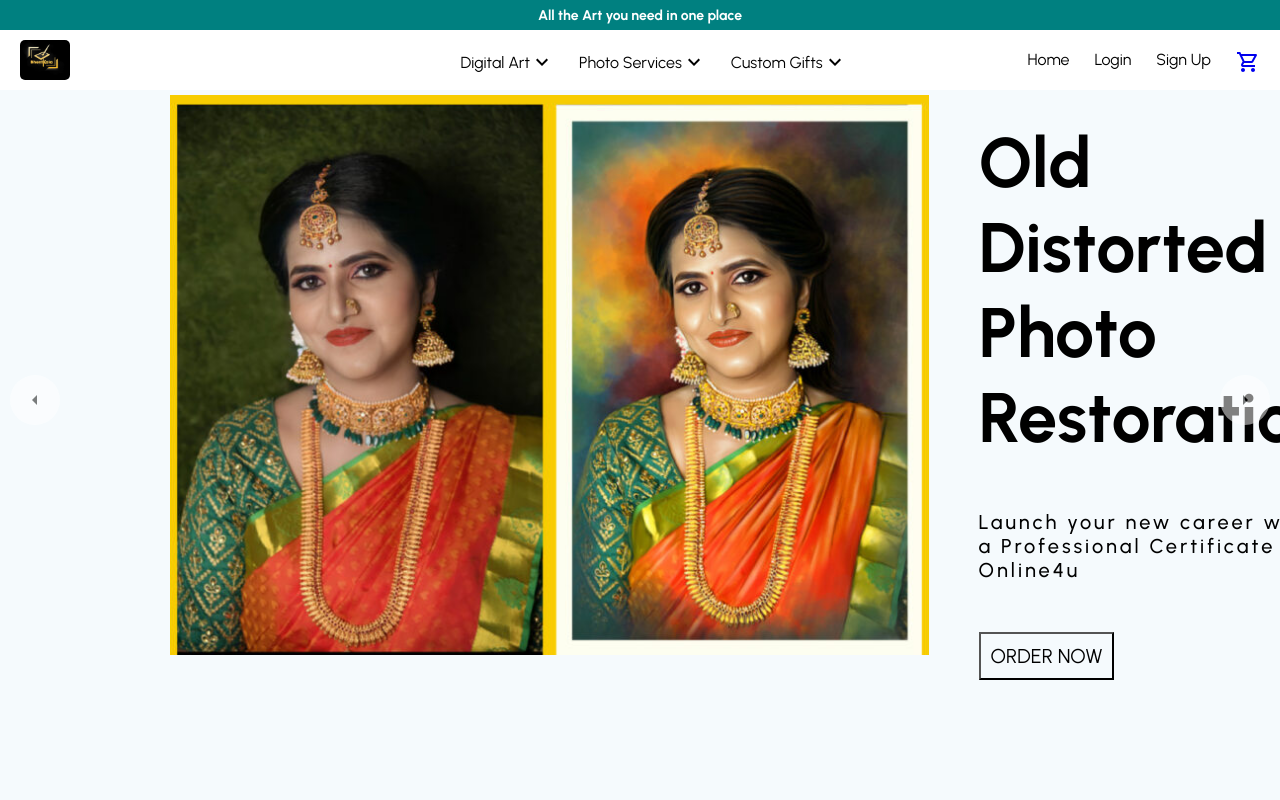
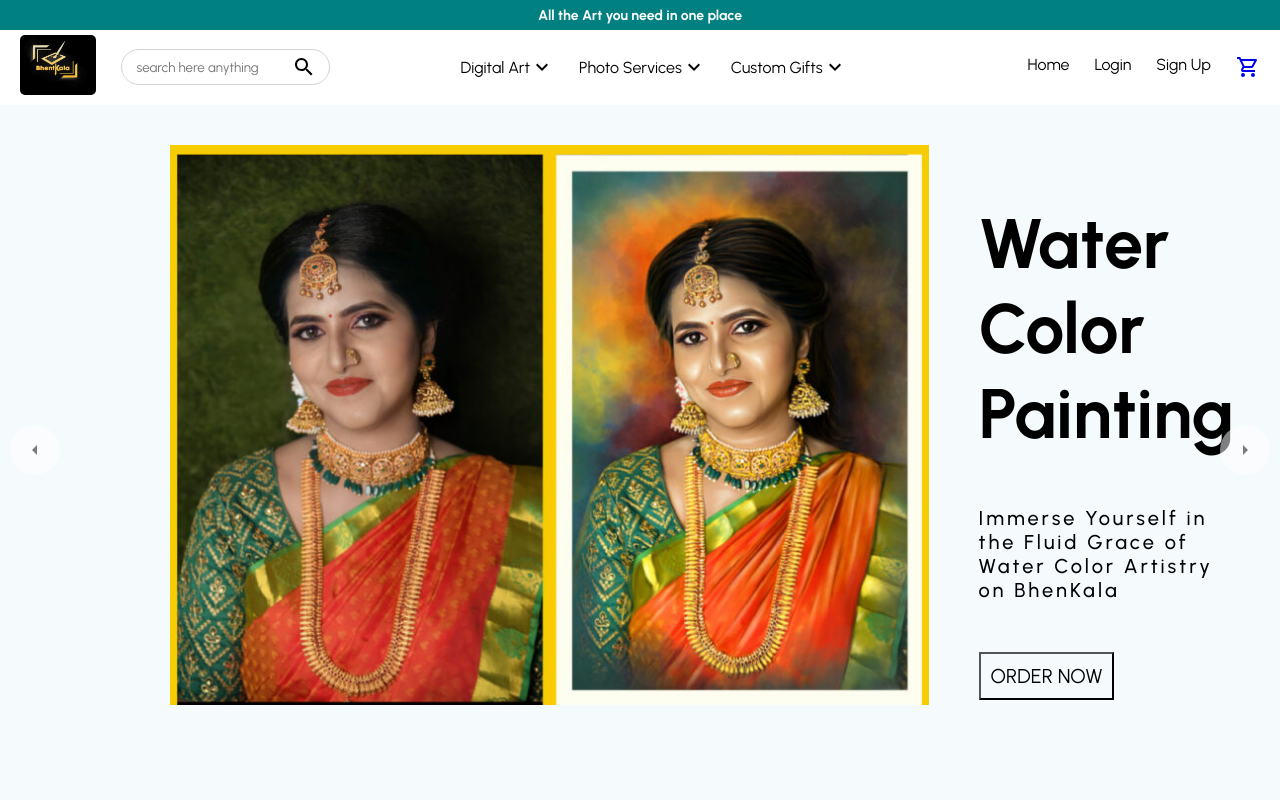
Before and after one commit to sameer-bhardiya/BhentKala, a React (Create React App) app in the folder client/: page / in a window 1280 px wide. Shown: the top 800 px of the page. Built offline with nearby package versions, Linux system fonts and the light colour scheme; no server answers.

Commit message:
logo src fixed

```diff
--- a/client/src/components/Announcement.jsx
+++ b/client/src/components/Announcement.jsx
@@ -12,7 +12,7 @@ const Container = styled.div`
     font-weight:bold;
     z-index: 1001;
     position: fixed;
-    /* top:0; */
+    top:0;
 `
 
 const Announcement = () => {
--- a/client/src/components/Navbar1.jsx
+++ b/client/src/components/Navbar1.jsx
@@ -1,4 +1,4 @@
-import { KeyboardArrowDownOutlined, KeyboardArrowUpOutlined, ShoppingCartOutlined } from '@mui/icons-material';
+import { KeyboardArrowDownOutlined, KeyboardArrowUpOutlined, ShoppingCartOutlined,Search } from '@mui/icons-material';
 import { Badge } from '@mui/material';
 import React, { useState } from 'react';
 import styled from 'styled-components';
@@ -7,9 +7,9 @@ import { useSelector } from 'react-redux';
 import { Link } from 'react-router-dom';
 
 const Containers = styled.div`
-  height: 60px;
+  height: 80px;
   position: fixed;
-  top: 30px;
+  top: 25px;
   width: 100%;
   background-color: white;
   z-index: 1000;
@@ -23,9 +23,10 @@ const Wrapper = styled.div`
   display: flex;
   align-items:center;
   justify-content:space-between;
-  ${mobile({
-    padding:"10px 0px"
-  })};
+  @media (max-width: 488px) {
+    padding:"10px 0px";
+    /* display:none; */
+  }
 `;
 
 const Left = styled.div`
@@ -34,12 +35,29 @@ const Left = styled.div`
   align-items:center;
 `;
 
+const SearchContainer = styled.div`
+    border: 0.5px solid lightgray;
+    display:flex;
+    align-items:center;
+    margin-left:25px;
+    padding: 5px 13px ;
+    border-radius:50px;
+  `;
+
+const Input = styled.input`
+border: none;
+/* padding-left:50px; */
+outline: none;
+${mobile({
+  width:"50px;"
+  })};
+`;
 const Logo = styled.div`
   img {
-    height: 40px;
+    height: 60px;
     background:black;
     border-radius:5px;
-    @media (max-width: 428px) {
+    @media (max-width: 488px) {
       height: 30px; /* Adjust the height for mobile */
     }
   }
@@ -49,9 +67,9 @@ const Center = styled.div`
   flex: 1;
   display: flex;
   justify-content: flex-end;
-  ${mobile({
-    flex: 2, justifycontent: "center", marginRight: "10px"
-  })};
+  @media (max-width: 488px) {
+    flex: 2; justify-content: "center"; margin-right: "10px"
+  };
 `;
 
 const MenuItem = styled.div`
@@ -61,9 +79,9 @@ const MenuItem = styled.div`
   font-size: 16px;
   cursor: pointer;
   margin-left: 25px;
-  ${mobile({
-    fontSize: "15px", marginLeft: "10px"
-  })};
+  @media (max-width: 488px) {
+    font-Size: "15px"; margin-left: "10px";
+  };
   &:hover {
     font-weight: bold;
   }
@@ -96,9 +114,9 @@ const Right = styled.div`
   flex: 1;
   display: flex;
   justify-content: flex-end;
-  ${mobile({
-    flex: 2, justifycontent: "center", marginRight: "10px"
-  })};
+  @media (max-width: 488px) {
+    flex: 2; justify-content:"center"; margin-right: "10px";
+  };
 `;
 
 const Navbar1 = () => {
@@ -124,8 +142,12 @@ const Navbar1 = () => {
       <Wrapper>
         <Left>
           <Logo>
-            <img src="./image/logo.png" alt="Online4u Logo" />
+            <img src="../../image/logo.png" alt="BhenKala Logo" />
           </Logo>
+           <SearchContainer>
+            <Input placeholder='search here anything' />
+            <Search />
+          </SearchContainer>
         </Left>
         <Center>
           <MenuItem
--- a/client/src/components/Slider.jsx
+++ b/client/src/components/Slider.jsx
@@ -10,11 +10,13 @@ const Container = styled.div`
     width:100%;
     height: 100vh;
     display: flex;
+    margin-top:50px;
     position: relative;
     overflow: hidden;
     ${mobile({
         display:"none"
     })}
+
 `
 const Arrow = styled.div`
     width:50px;
--- a/client/src/data.js
+++ b/client/src/data.js
@@ -4,24 +4,24 @@ export const sliderItems = [
     {
         id: 1,
         img: "./image/sl1.jpg",
-        title:"Old Distorted Photo Restoration ",
-        desc:"Launch your new career with a Professional Certificate on Online4u",
+        title:"Water Color Painting",
+        desc:"Immerse Yourself in the Fluid Grace of Water Color Artistry on BhenKala",
+        // bg:"fcf1ed",
         bg:"f5fafd",
-
     },
     {
         id: 2,
-        img: "./image/sl1.jpg",
-        title:"Water Color Painting",
-        desc:"30% OFF ON EVERY BRAND, 10% OFF EXTRA OFF ON CREDIT CARD",
-        // bg:"fcf1ed",
+        img: "./image/restoration1.jpg",
+        title:"Old Distorted Photo Restoration ",
+        desc:"Revive Memories: Professional Photo Restoration Services on BhentKala",
         bg:"f5fafd",
+
     },
     {
         id: 3,
         img: "./image/mt1.png",
         title:"Mosaic Art Photo",
-        desc:"30% OFF ON EVERY BRAND, 10% OFF EXTRA OFF ON CREDIT CARD",
+        desc:"Unveil the Beauty of Art Through Intricate Mosaic Patterns on Bhenkala",
         // bg:"fbf0f4",
         bg:"f5fafd",
 
--- a/client/src/pages/Home.jsx
+++ b/client/src/pages/Home.jsx
@@ -6,12 +6,13 @@ import Slider from '../components/Slider'
 import Products from '../components/Products'
 import Newsletter from '../components/Newsletter'
 import Footer from '../components/Footer'
+import { Margin } from '@mui/icons-material'
 
 const Home = () => {
   return (
     <div>
+      <Announcement/>
       <Navbar1/>
-      <Announcement/>
       <Slider/>
       <Categories/>
       <Products/>
--- a/client/src/pages/Product.jsx
+++ b/client/src/pages/Product.jsx
@@ -1,5 +1,5 @@
 import { Add, Remove } from "@mui/icons-material";
-import { useEffect,useState } from "react";
+import { useEffect, useState } from "react";
 import { useLocation } from "react-router-dom";
 import styled from "styled-components";
 import Announcement from "../components/Announcement";
@@ -10,89 +10,88 @@ import { publicRequest } from "../requestMethods";
 import { addProduct } from "../redux/cartRedux";
 import { useDispatch } from "react-redux";
 
-
 const Container = styled.div``;
 const Wrapper = styled.div`
-padding:50px;
-display:flex;
+  padding: 50px;
+  display: flex;
 `;
 const ImageContainer = styled.div`
-flex:1;
+  flex: 1;
 `;
 const Image = styled.img`
-width:100%;
-height:90vh;
-object-fit:cover;
+  width: 100%;
+  height: 90vh;
+  object-fit: cover;
 `;
 const InfoContainer = styled.div`
-flex:1;
+  flex: 1;
   padding: 0px 50px;
 `;
 const Title = styled.h1`
-font-weight:200;
+  font-weight: 200;
 `;
 const Desc = styled.p`
   margin: 20px 0px;
 `;
 const Price = styled.span`
-font-weight:100;
-font-size:40px;
+  font-weight: 100;
+  font-size: 40px;
 `;
 const FilterContainer = styled.div`
-width:50%;
-margin:30px 0px;
-display:flex;
-justify-content:space-between
+  width: 50%;
+  margin: 30px 0px;
+  display: flex;
+  justify-content: space-between;
 `;
 const Filter = styled.div`
-display:flex;
-align-items:center;
+  display: flex;
+  align-items: center;
 `;
 const FilterTitle = styled.span`
-font-size:20px;
-font-weight:200;
+  font-size: 20px;
+  font-weight: 200;
 `;
 const FilterColor = styled.div`
-width:20px;
-height:20px;
-border-radius:50%;
-background-color: ${props=>props.color};
+  width: 20px;
+  height: 20px;
+  border-radius: 50%;
+  background-color: ${(props) => props.color};
   margin: 0px 5px;
+  cursor: pointer;
 `;
 const FilterSize = styled.select`
-margin-left:10px;
-padding:5px;
+  margin-left: 10px;
+  padding: 5px;
 `;
 const FilterSizeOption = styled.option``;
 const AddContainer = styled.div`
-width:50%;
-display:flex;
-align-items:center;
-justify-content:space-between;
+  width: 50%;
+  display: flex;
+  align-items: center;
+  justify-content: space-between;
 `;
 const AmountContainer = styled.div`
-display:flex;
-align-items:center;
-font-weight:700;
+  display: flex;
+  align-items: center;
+  font-weight: 700;
 `;
 const Amount = styled.span`
-width:30px;
-height:30px;
-border-radius:10px;
-border:1px solid teal;
-display:flex;
+  width: 30px;
+  height: 30px;
+  border-radius: 10px;
+  border: 1px solid teal;
+  display: flex;
   align-items: center;
-justify-content:center;
-margin:0px 5px;
+  justify-content: center;
+  margin: 0px 5px;
 `;
 const Button = styled.button`
-padding:15px;
-border:2px solid teal;
-background-color:white;
+  padding: 15px;
+  border: 2px solid teal;
+  background-color: white;
   cursor: pointer;
-font-weight:500;
+  font-weight: 500;
 `;
-
 
 const Product = () => {
   const location = useLocation();
@@ -103,31 +102,28 @@ const [color, setColor] = useState();
   const [size, setSize] = useState();
   const dispatch = useDispatch();
 
-useEffect(()=>{
+  useEffect(() => {
     const getProduct = async () => {
-        try{
+      try {
         const res = await publicRequest.get("/products/find/" + id);
         console.log(res);
         setProduct(res.data);
-        } catch{}
+      } catch {}
     };
-    getProduct()
-},[id]);
+    getProduct();
+  }, [id]);
 
   const handleQuantity = (type) => {
-        if(type === "dec"){
-           quantity>1 && setQuantity(quantity - 1);
-        }else{
+    if (type === "dec") {
+      quantity > 1 && setQuantity(quantity - 1);
+    } else {
       setQuantity(quantity + 1);
     }
   };
 
-    const handleClick = () =>{
-        //update cart
-
-        dispatch(
-
-            addProduct({ ...product, quantity, color, size }));
+  const handleClick = () => {
+    // update cart
+    dispatch(addProduct({ ...product, quantity, color, size }));
   };
 
   return (
@@ -136,7 +132,7 @@ useEffect(()=>{
       <Navbar1 />
       <Wrapper>
         <ImageContainer>
-                    <Image src= {product.img}/>
+          <Image src={product.img} />
         </ImageContainer>
         <InfoContainer>
           <Title>{product.title}</Title>
@@ -145,16 +141,14 @@ useEffect(()=>{
           <FilterContainer>
             <Filter>
               <FilterTitle>Color</FilterTitle>
-                            {product.color?.map((c) =>(
-                                <FilterColor color={c} key={c} onclick={()=>setColor(c)}/>
+              {product.color?.map((c) => (
+                <FilterColor color={c} key={c} onClick={() => setColor(c)} />
               ))}
-
             </Filter>
             <Filter>
               <FilterTitle>Size</FilterTitle>
-                           <FilterSize onChange={(e)=>setSize(e.target.value)}>
-                            {product.size?.map((s)=>(
-
+              <FilterSize onChange={(e) => setSize(e.target.value)}>
+                {product.size?.map((s) => (
                   <FilterSizeOption key={s}>{s}</FilterSizeOption>
                 ))}
               </FilterSize>
@@ -162,20 +156,18 @@ useEffect(()=>{
           </FilterContainer>
           <AddContainer>
             <AmountContainer>
-                            <Remove onClick={()=>handleQuantity("dec")}/>
+              <Remove onClick={() => handleQuantity("dec")} />
               <Amount>{quantity}</Amount>
-                            <Add onClick={()=>handleQuantity("inc")}/>
+              <Add onClick={() => handleQuantity("inc")} />
             </AmountContainer>
             <Button onClick={handleClick}>ADD TO CART</Button>
           </AddContainer>
         </InfoContainer>
-
       </Wrapper>
-
       <Newsletter />
       <Footer />
     </Container>
-    )
-}
+  );
+};
 
 export default Product;
```
Also changed, not shown: client/public/image/restoration1.jpg (added). Lines whose indentation alone changed are shown as unchanged.
